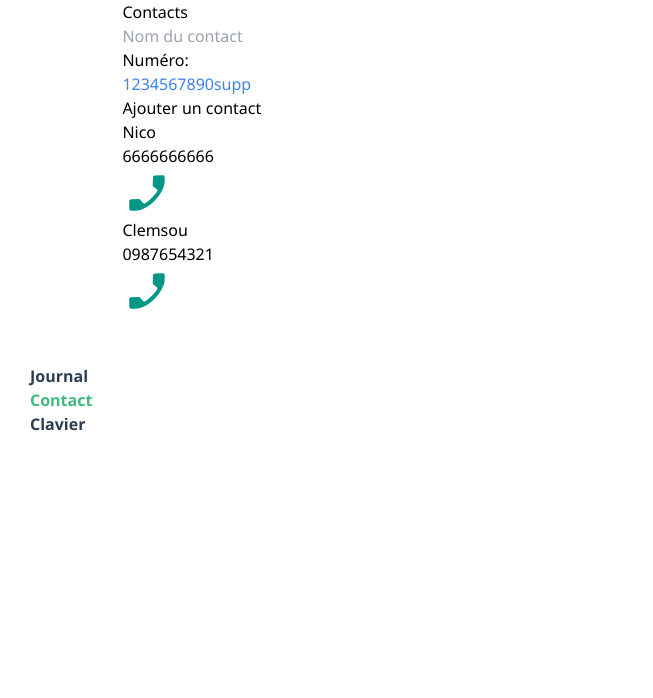
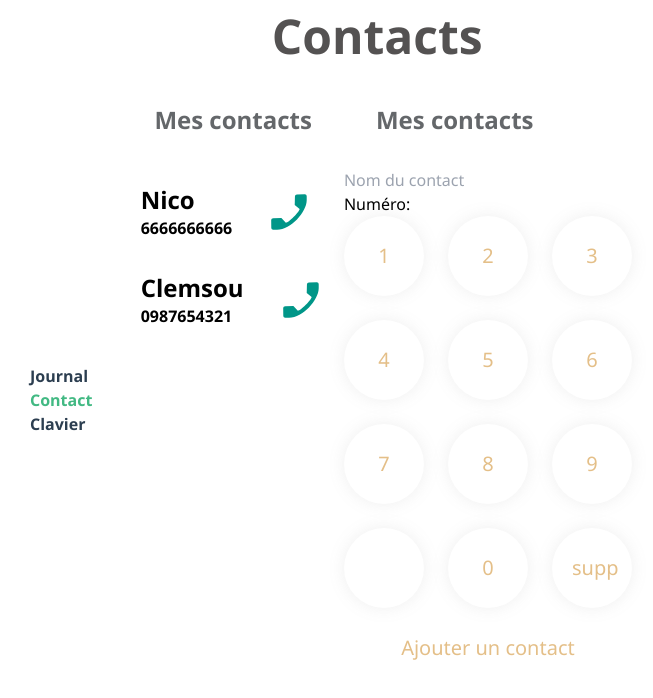
Before and after one commit to AnrelWsh/Phone-App---Vue.js, a Vue app: page /#/contact in a window 1280 px wide. Shown: the top 698 px of the page, without its empty margins (0-653 px from the left). Built offline with nearby package versions, Linux system fonts and the light colour scheme.

Commit message:
Css clavier numérique done

```diff
--- a/src/components/CarteContact.vue
+++ b/src/components/CarteContact.vue
@@ -1,7 +1,7 @@
 <template>
     <div>
-        <h2>{{contact.nom}}</h2>
-        <h3>{{contact.numero}}</h3>
+        <h2 class="font-bold text-2xl">{{contact.nom}}</h2>
+        <h3 class="font-bold ">{{contact.numero}}</h3>
     </div>
 </template>
 
--- a/src/components/FormContact.vue
+++ b/src/components/FormContact.vue
@@ -5,7 +5,7 @@
         <div v-for="contact in contacts" :key="contact.nom">
           <p v-if="formContact.numero == contact.numero">{{ contact.nom }}</p>
         </div>
-        <div class="keyboard text-blue-500">
+        <div class="keyboard grid grid-cols-3 gap-6">
             <button @click="ajouterNombre('1')">1</button>
             <button @click="ajouterNombre('2')">2</button>
             <button @click="ajouterNombre('3')">3</button>
@@ -15,12 +15,13 @@
             <button @click="ajouterNombre('7')">7</button>
             <button @click="ajouterNombre('8')">8</button>
             <button @click="ajouterNombre('9')">9</button>
+            <button></button>
             <button @click="ajouterNombre('0')">0</button>
             <button @click="suppNombre">supp</button>
         </div>
 
-        <button v-if="this.$route.name === 'contact'" type="submit">Ajouter un contact</button>
-        <button v-else type="submit">vknernrigrjg</button>
+        <button class="btn-submit" v-if="this.$route.name === 'contact'" type="submit">Ajouter un contact</button>
+        <button class="btn-submit" v-else type="submit">vknernrigrjg</button>
     </form>
 </template>
 
@@ -84,7 +85,36 @@ export default {
 </script>
 
 <style scoped>
-.error{
-    color: rgb(192, 44, 44);
+button{
+    font-size:20px;
+    color:#e4bf88;
+    font-weight:400;
+    width:80px;
+    height:80px;
+    text-align:center;
+    padding:20px;
+    border-radius:100%;
+    box-shadow: 0px 0px 17px -1px rgba(132,132,132,0.15);
+    transition: ease-in-out 250ms;
 }
+button:hover{
+    color: #2c3e50;
+    transition: ease-in-out 250ms;
+    box-shadow: 0px 0px 25px -5px rgba(0, 0, 0, 0.437);
+}
+
+.btn-submit{
+    width: 100%;
+    border-radius: 0;
+    box-shadow: none;
+    transition: ease-in-out 250ms;
+}
+.btn-submit:hover{
+    transition: ease-in-out 250ms;
+    text-decoration: underline;
+    box-shadow: none;
+    font-weight: bold;
+}
+
+
 </style>
--- a/src/style.css
+++ b/src/style.css
@@ -7,3 +7,9 @@
 *{
     font-family: 'Segoe UI', Tahoma, Geneva, Verdana, sans-serif;
 }
+
+h1{
+    color: rgb(84, 82, 82);
+    font-weight: bold;
+    font-size: 48px;
+}
--- a/src/views/ContactView.vue
+++ b/src/views/ContactView.vue
@@ -1,19 +1,31 @@
 <template>
 
-  <div>
+  <div class="flex flex-col items-center">
 
     <div>
       <h1>Contacts</h1>
     </div>
 
-    <FormContact/>
+    <div class="flex ">
+
+      <div class="flex flex-col items-center">
+        <h2 class="font-bold text-[#64676a] text-2xl m-8">Mes contacts</h2>
+        <div class=" flex flex-col">
+          <div class="contacts m-4" v-for="contact in contacts" :key="contact.id">
+            <div class="flex gap-8">
+                <CarteContact :contact="contact"/>
+                <img src="@/assets/appel.svg" alt="Appel" @click="nouvelAppel(contact)">
+            </div>
+          </div>
+        </div>
+      </div>
 
 
-    <div class="contacts" v-for="contact in contacts" :key="contact.id">
-      <div >
-          <CarteContact :contact="contact"/>
-          <img src="@/assets/appel.svg" alt="Appel" @click="nouvelAppel(contact)">
-      </div>
+        <div class=" flex flex-col">
+          <h2 class="font-bold text-[#64676a] text-2xl m-8">Mes contacts</h2>
+          <FormContact/>
+        </div>
+
     </div>
 
   </div>
```
